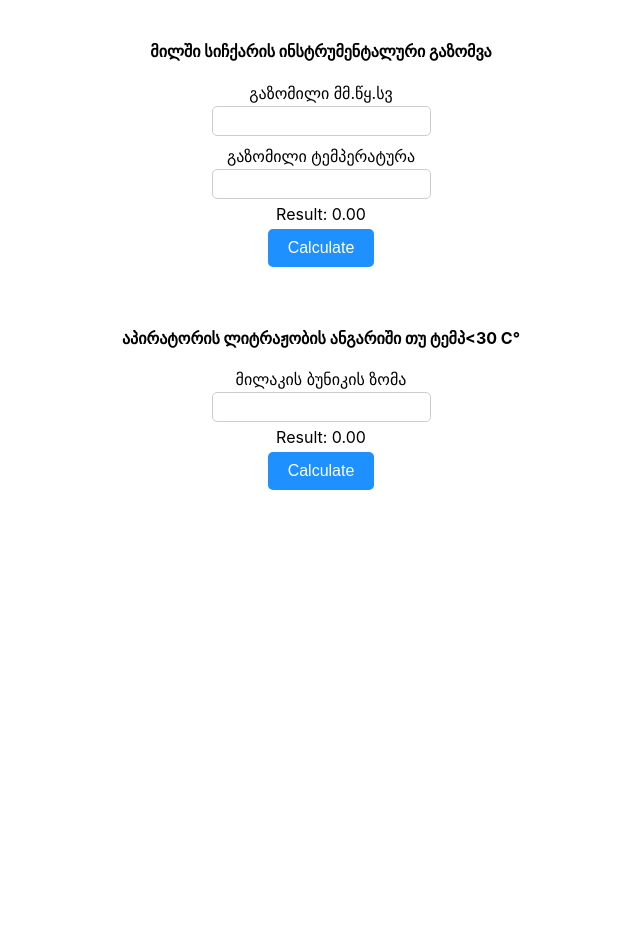
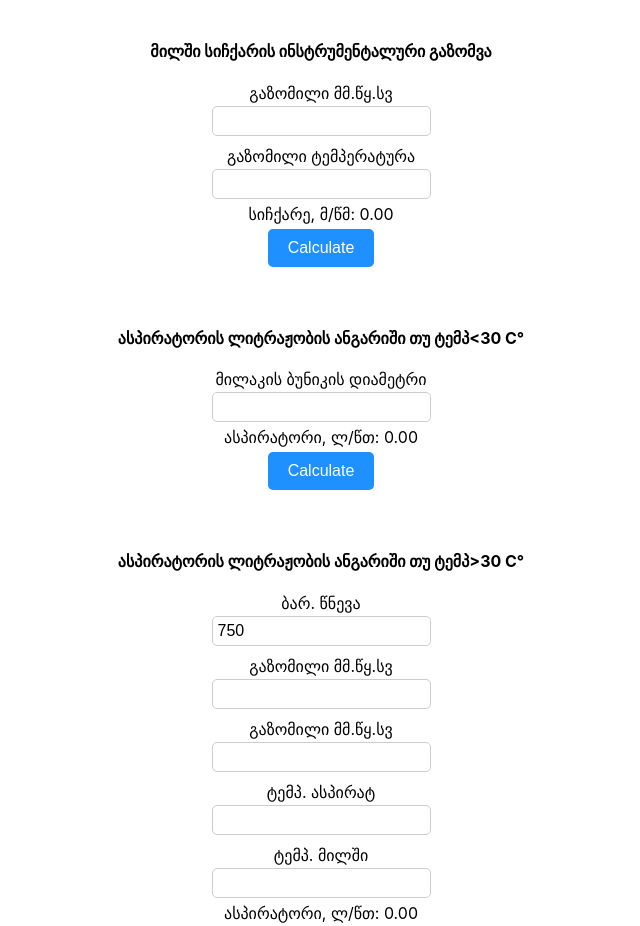
Before and after one commit to davidsoz/dust, a React (Create React App) app: page / in a window 1280 px wide. Shown: the top 926 px of the page, without its empty margins (319-959 px from the left). Before the commit the page ends 800 px from the top, so only its background shows below. Built offline with nearby package versions, Linux system fonts and the light colour scheme.

Commit message:
add aspirator hot > 30

```diff
--- a/src/components/input/Input.js
+++ b/src/components/input/Input.js
@@ -1,8 +1,8 @@
 import { useState } from "react";
 import * as Styled from "./styled";
 
-const Input = ({ label, getValue, desabled }) => {
-	const [value, setValue] = useState("");
+const Input = ({ label, getValue, defaultValue }) => {
+	const [value, setValue] = useState(defaultValue || "");
 
 	const inputChangeHandler = (e) => {
 		if(e.target.value === ""){
--- a/src/components/measureSpeed/MeasureSpeedInPipe.js
+++ b/src/components/measureSpeed/MeasureSpeedInPipe.js
@@ -14,6 +14,32 @@ function MeasureSpeedInPipe() {
 
 	const [speed, setSpeed] = useState(0);
 	const [aspirator, setAspirator] = useState(0);
+	const [aspiratorHot, setAspiratorHot] = useState(0);
+	const [bar, setBar] = useState(750);
+	const [statV, setStatV] = useState("");
+	const [statW, setStatW] = useState("");
+	const [tempAsp, setTempAsp] = useState("");
+	const [tempPipe, setTempPipe] = useState("");
+
+	const getTempPipe = (value) => {
+		setTempPipe(value)
+	}
+
+	const getTempAsp = (value) => {
+		setTempAsp(value)
+	}
+
+	const getStatW = (value) => {
+		setStatW(value)
+	}
+
+	const getStatV = (value) => {
+		setStatV(value)
+	}
+
+	const getBar = (value) => {
+		setBar(value)
+	}
 
 	const getMeasuredMM = (value) => {
 		setMeasuredMM(value);
@@ -37,6 +63,12 @@ function MeasureSpeedInPipe() {
 		setAspirator(asp)
 	}
 
+	const calculateAspHot = () => {
+		const aspHot = aspirator*(((bar+((statV)/13.6))*(273+tempAsp))/((bar-(statW/13.6))*(273+tempPipe)));
+		setAspiratorHot(aspHot)
+	}
+
+
 	return (
 		<>
 			<Styled.Wrapper>
@@ -46,16 +78,28 @@ function MeasureSpeedInPipe() {
 					<Input label="გაზომილი მმ.წყ.სვ" getValue={getMeasuredMM}/>
 					<Input label="გაზომილი ტემპერატურა" getValue={getMeasuredTemp}/>
 				</Styled.InputsWrapper>
-				<div style={{padding: "5px"}}>Result: {speed.toFixed(2)}</div>
+				<div style={{padding: "5px"}}>სიჩქარე, მ/წმ: {speed.toFixed(2)}</div>
 				<button onClick={calculateSpeed}>Calculate</button>
 			</Styled.Wrapper>
 			<Styled.Wrapper>
-				<h4>{"აპირატორის ლიტრაჟობის ანგარიში თუ ტემპ<30 C°"}</h4>
+				<h4>{"ასპირატორის ლიტრაჟობის ანგარიში თუ ტემპ<30 C°"}</h4>
 				<Styled.InputsWrapper>
-					<Input label="მილაკის ბუნიკის ზომა" getValue={getBunikSize}/>
+					<Input label="მილაკის ბუნიკის დიამეტრი" getValue={getBunikSize}/>
 				</Styled.InputsWrapper>
-				<div style={{padding: "5px"}}>Result: {aspirator.toFixed(2)}</div>
+				<div style={{padding: "5px"}}>ასპირატორი, ლ/წთ: {aspirator.toFixed(2)}</div>
 				<button onClick={calculateAsp}>Calculate</button>
+			</Styled.Wrapper>
+			<Styled.Wrapper>
+				<h4>{"ასპირატორის ლიტრაჟობის ანგარიში თუ ტემპ>30 C°"}</h4>
+				<Styled.InputsWrapper>
+					<Input label="ბარ. წნევა" getValue={getBar} defaultValue={750}/>
+					<Input label="გაზომილი მმ.წყ.სვ" getValue={getStatV}/>
+					<Input label="გაზომილი მმ.წყ.სვ" getValue={getStatW}/>
+					<Input label="ტემპ. ასპირატ" getValue={getTempAsp}/>
+					<Input label="ტემპ. მილში" getValue={getTempPipe} />
+				</Styled.InputsWrapper>
+				<div style={{padding: "5px"}}>ასპირატორი, ლ/წთ: {aspiratorHot.toFixed(2)}</div>
+				<button onClick={calculateAspHot}>Calculate</button>
 			</Styled.Wrapper>
 		</>
 
--- a/src/components/measureSpeed/styled.js
+++ b/src/components/measureSpeed/styled.js
@@ -6,6 +6,10 @@ export const Wrapper = styled.div`
   align-items: center;
   flex-direction: column;
   padding: 20px;
+
+  h4 {
+    text-align: center;
+  }
 
   button {
     padding: 10px 20px;
```
